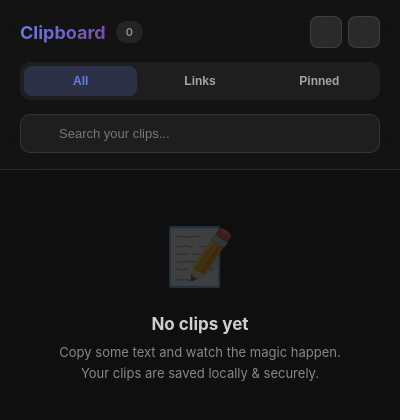
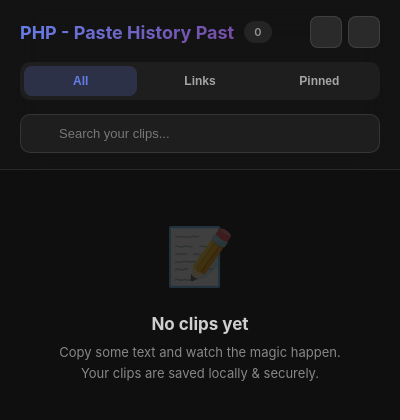
Before and after one commit to fnnktkygl-code/php-chrome-extension, a browser extension: page popup.html in a window 400 px wide. Drawn offline with Linux system fonts and the light colour scheme.

```diff
--- a/popup.html
+++ b/popup.html
@@ -13,7 +13,7 @@
   <div class="header">
     <div class="header-top">
       <div class="header-left">
-        <h1>Clipboard</h1>
+        <h1>PHP - Paste History Past</h1>
         <span class="clip-count" id="clipCount">0</span>
       </div>
       <div class="header-actions">
```
Also changed, not shown: README.md, 1 other file.
